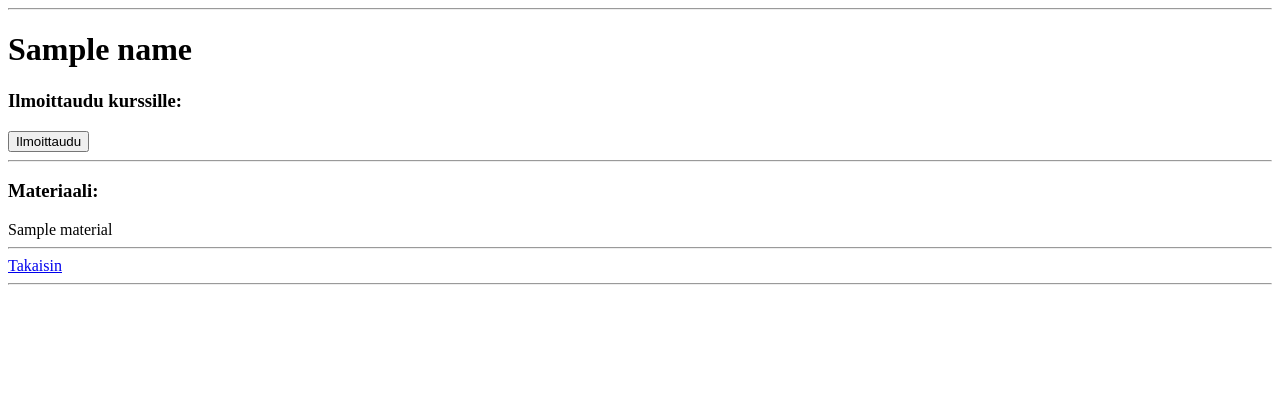
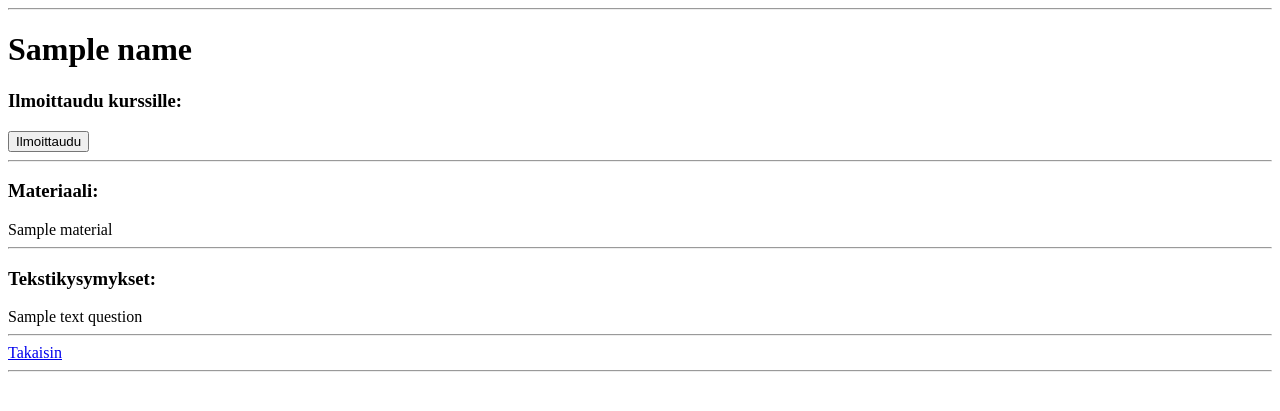
Before and after one commit to itsnicholas/teach.me, a Flask app: template templates/course.html in a window 1280 px wide. Shown: the top 411 px of the page. Run offline with Flask 3, Linux system fonts and the light colour scheme; the template is opened without the code that fills it: most values are stand-ins (such as "Sample title", 1, 10 or a date in 2020).

Commit message:
Course page displays text question titles

```diff
--- a/app.py
+++ b/app.py
@@ -111,8 +111,12 @@ def course(course_id):
     sql = text("SELECT id, material FROM materials WHERE course_id=:course_id;")
     result = db.session.execute(sql, {"course_id":course_id})
     materials = result.fetchall()
+    sql = text("SELECT id, question FROM textquestions WHERE course_id=:course_id;")
+    result = db.session.execute(sql, {"course_id":course_id})
+    text_questions = result.fetchall()
     return render_template("course.html",
-                           course_id=course_id, name=name, join=join, materials=materials)
+                           course_id=course_id, name=name, join=join, materials=materials,
+                           text_questions=text_questions)
 
 @app.route("/enrol", methods=["POST"])
 def enrol():
--- a/templates/course.html
+++ b/templates/course.html
@@ -21,5 +21,13 @@
 <hr>
 {% endfor %}
 {% endif %}
+{% if text_questions %}
+<h3>Tekstikysymykset:</h3>
+{% for text_question in text_questions %}
+{{ text_question.question }}
+<hr>
+{% endfor %}
+{% endif %}
+
 <a href="/">Takaisin</a>
 {% endblock %}
```
